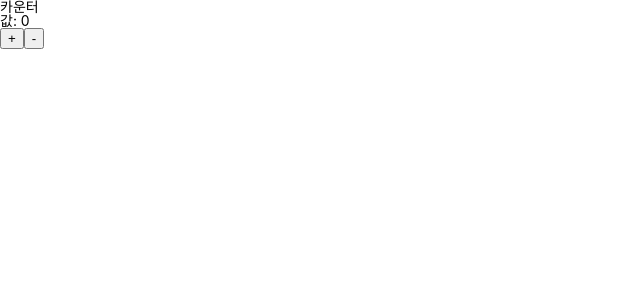
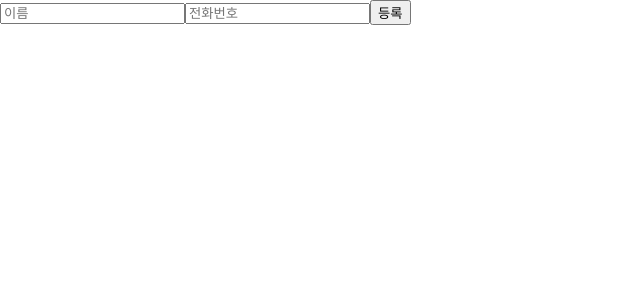
Before and after one commit to stnqls/react-counter-test, a React (Create React App) app: page / in a window 1280 px wide. Shown: the top 300 px of the page, without its empty margins (0-640 px from the left). Built offline with nearby package versions, Linux system fonts and the light colour scheme.

Commit message:
input상태관리하기

```diff
--- a/src/App.js
+++ b/src/App.js
@@ -1,14 +1,19 @@
-import React from 'react';
+import React, { Component } from 'react';
 import GlobalStyle from './styles/GlobalStyles';
-import Counter from './Counter';
+import PhoneForm from './components/PhoneForm';
 
-function App() {
-  return (
-    <React.Fragment>
-    <GlobalStyle />
-    <Counter />
-    </React.Fragment>
-  );
+class App extends Component {
+  handleCreate = (data) => {
+    console.log(data);
+  }
+  render(){
+    return (
+      <React.Fragment>
+      <GlobalStyle />
+      <PhoneForm onCreate={this.handleCreate}/>
+      </React.Fragment>
+    );
+  }
 }
 
 export default App;
--- a/src/components/PhoneForm.js
+++ b/src/components/PhoneForm.js
@@ -2,23 +2,40 @@
 
 class PhoneForm extends Component {
   state = {
-    name: ''
+    name: '',
+    phone: ''
   }
   handleChange = (e) => {
     this.setState({
-      name: e.target.value
-    })
+      [e.target.name]:e.target.value
+    });
+  }
+
+  handleSubmit = (e) => {
+    e.preventDefault();
+    this.props.onCreate(this.state);
+    this.setState({
+      name: '',
+      phone: ''
+    });
   }
 
   render(){
     return(
-      <form>
+      <form onSubmit ={this.handleSubmit}>
         <input
           placeholder="이름"
           value={this.state.name}
           onChange={this.handleChange}
+          name="name"
         />
-        <div>{this.state.name}</div>
+        <input
+          placeholder="전화번호"
+          value={this.state.phone}
+          onChange={this.handleChange}
+          name='phone'
+        />
+        <button type="submit">등록</button>
       </form>
     );
   }
```
